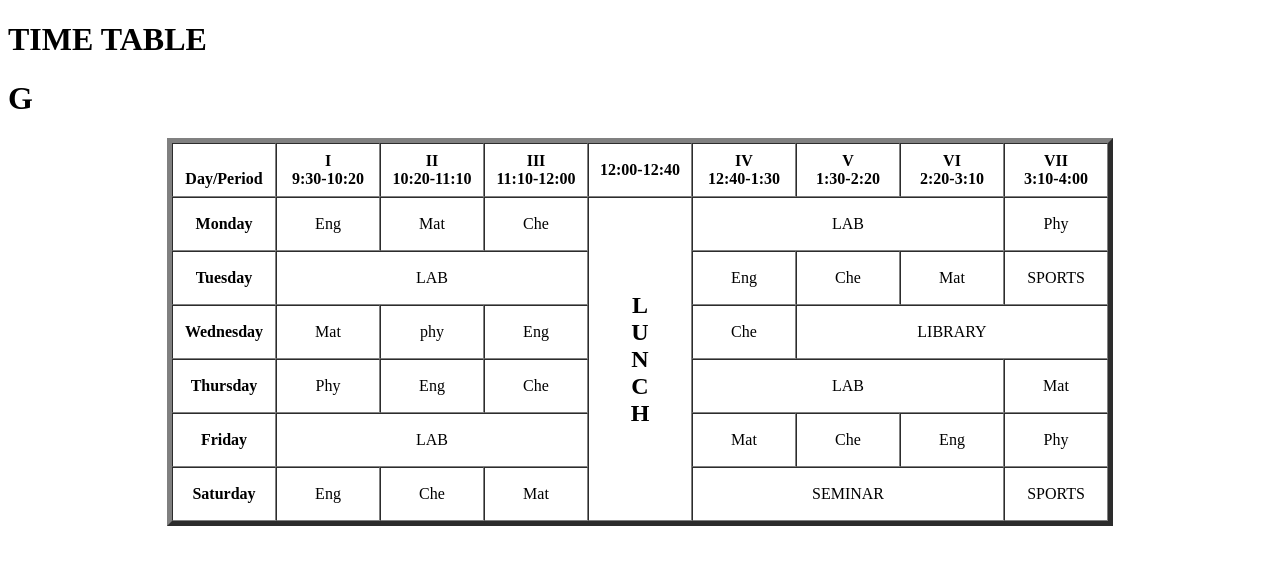
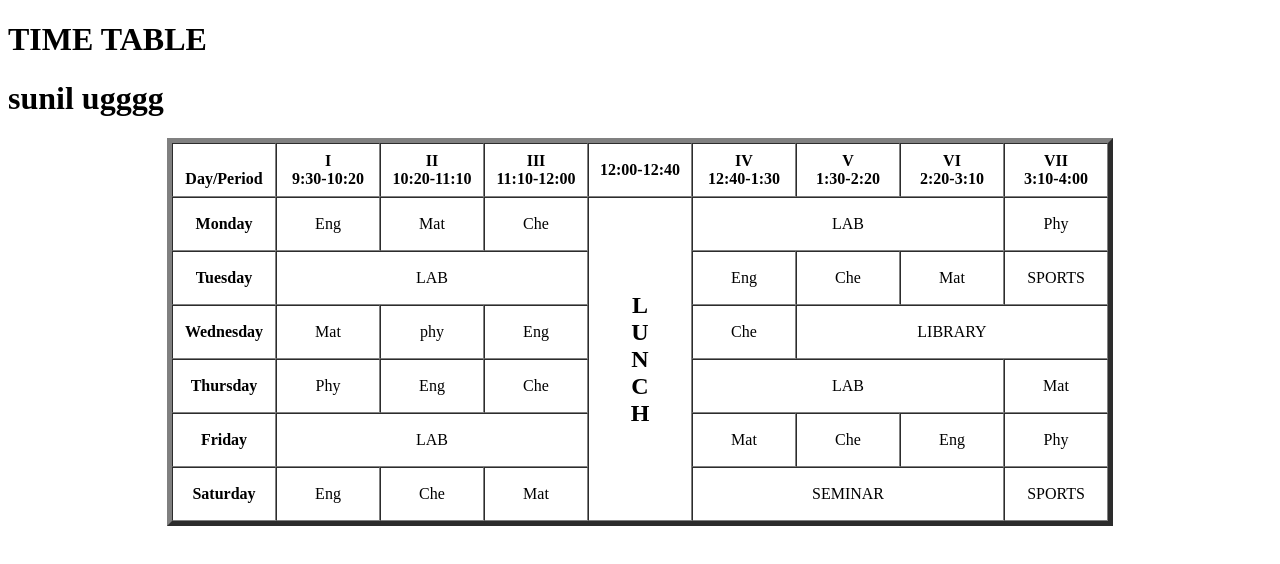
Before and after one commit to Sathish304/sathish, a website: page src/index.html in a window 1280 px wide. Drawn offline with Linux system fonts and the light colour scheme.

Commit message:
sunil ugggg

```diff
--- a/src/index.html
+++ b/src/index.html
@@ -3,7 +3,7 @@
 
 <body>
 	<h1>TIME TABLE</h1>
-	<h1>G</h1>
+	<h1>sunil ugggg</h1>
 	<table border="5" cellspacing="0" align="center">
 		<!--<caption>Timetable</caption>-->
 		<tr>
```
